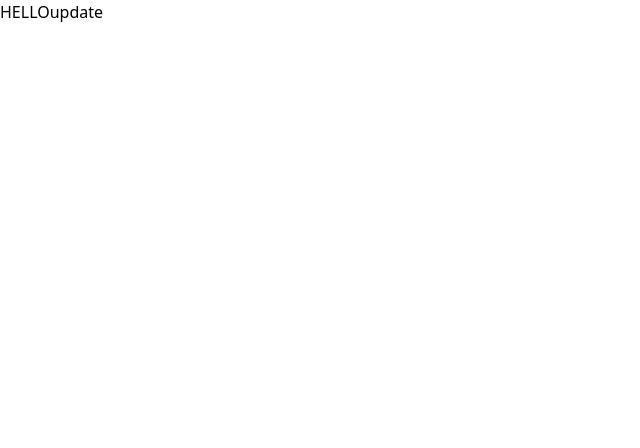
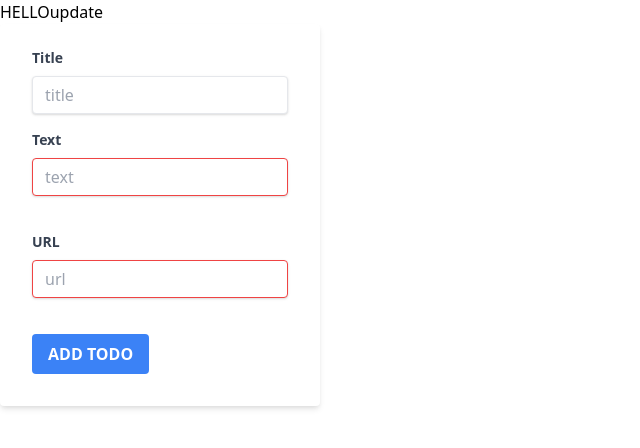
Before and after one commit to doriasu/my_todo, a React (Create React App) app: page / in a window 1280 px wide. Shown: the top 448 px of the page, without its empty margins (0-640 px from the left). Built offline with nearby package versions, Linux system fonts and the light colour scheme.

Commit message:
最低限formできた

```diff
--- a/src/App.tsx
+++ b/src/App.tsx
@@ -2,12 +2,14 @@ import {FC} from 'react';
 import { Provider } from 'react-redux';
 import store from './store';
 import CardBoard from './components/CardBoard';
+import Form from './components/Form'
 const App:FC=()=>{
   return(
     <>
       <Provider store={store}>
         HELLO
         <CardBoard />
+        <Form />
       </Provider>
     </>
   )
--- a/src/components/Form.tsx
+++ b/src/components/Form.tsx
@@ -2,10 +2,12 @@ import { FC, useRef } from "react";
 import { useDispatch, useSelector} from "react-redux";
 import { AppState } from "../store";
 import { cardSlice } from "../stores/card";
+import { nowIdSlice } from "../stores/id";
 
 const Form: FC = () => {
 	const dispatch = useDispatch();
 	const { pushCard } = cardSlice.actions;
+	const {increment } = nowIdSlice.actions;
 	const titleRef = useRef<HTMLInputElement>(null);
 	const textRef = useRef<HTMLInputElement>(null);
 	const urlRef = useRef<HTMLInputElement>(null);
@@ -20,7 +22,11 @@ const Form: FC = () => {
 			const text = textRef.current.value;
 			if(urlRef.current){
 				const url = urlRef.current.value;
-				dispatch(pushCard({id:1,title:"sample", text:"yeaaaaa", url:"localhost:8000",status:"DOING", date:new Date().toJSON()}})
+				dispatch(pushCard({id:nowId,title:title, text:text, url:url,status:"TODO", date:new Date().toJSON()}))
+				dispatch(increment())
+			}else{
+				dispatch(pushCard({id:nowId,title:title, text:text, status:"TODO", date:new Date().toJSON()}))
+				dispatch(increment())
 			}
 		}
 
@@ -48,7 +54,7 @@ const Form: FC = () => {
 					<input className="shadow appearance-none border border-red-500 rounded w-full py-2 px-3 text-gray-700 mb-3 leading-tight focus:outline-none focus:shadow-outline" id="text" type="text" placeholder="url" ref={urlRef} />
 				</div>
 				<div className="flex items-center justify-between">
-					<button className="bg-blue-500 hover:bg-blue-700 text-white font-bold py-2 px-4 rounded focus:outline-none focus:shadow-outline" type="button">
+					<button className="bg-blue-500 hover:bg-blue-700 text-white font-bold py-2 px-4 rounded focus:outline-none focus:shadow-outline" type="button" onClick={addTodo}>
 						ADD TODO
 					</button>
 				</div>
@@ -58,3 +64,4 @@ const Form: FC = () => {
 
 	)
 }
+export default Form;
```
